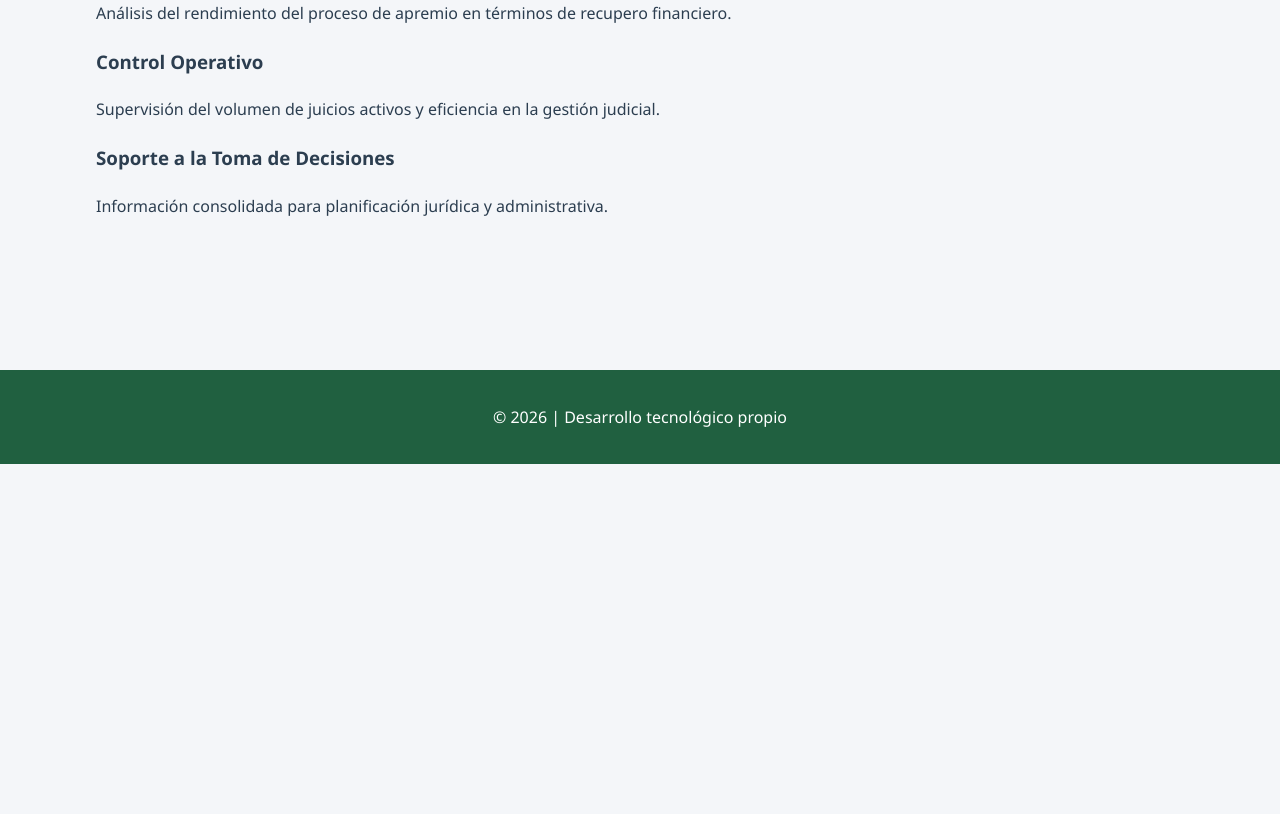
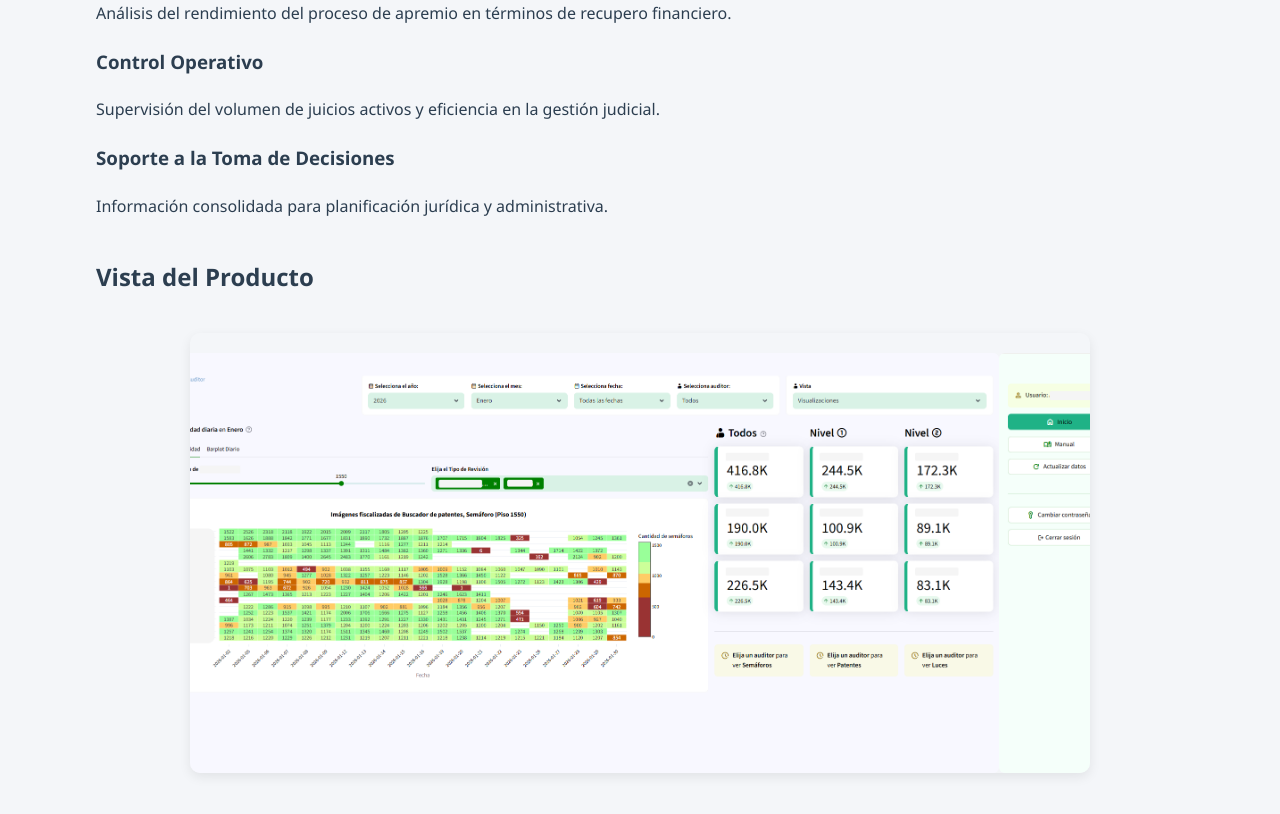
Before and after one commit to LucasVCorrea/lucasvcorrea.github.io, a Jekyll site: the page built from docs/herramientas/tai.md, in a window 1280 px wide and 900 px high, scrolled down 1866 px. Shown: the top 814 px of the window. Built offline with Jekyll 4.4.1, drawn with Linux system fonts in a browser that asks for light colours; before the commit the page ends 2330 px from its top, so only the background shows below that.

Commit message:
Update tai.md

```diff
--- a/docs/herramientas/tai.md
+++ b/docs/herramientas/tai.md
@@ -103,3 +103,52 @@ El sistema integra métricas operativas, estadísticas comparativas y consultas
 <p>Información consolidada para planificación jurídica y administrativa.</p>
 
 </div>
+
+## Vista del Producto
+
+<div class="carousel">
+  <div class="slides">
+    <img src="{{ '/assets/img/Dashindex.png' | relative_url }}" alt="Dashboard principal">
+    <img src="{{ '/assets/img/Heatmap auditores.png' | relative_url }}" alt="Heatmap de Fiscalizadores">
+    <img src="{{ '/assets/img/Perfil Auditor.png' | relative_url }}" alt="Perfil fiscalizador">
+    <img src="{{ '/assets/img/Info Camaras.png' | relative_url }}" alt="Información de Camaras">
+  </div>
+</div>
+
+<!-- LIGHTBOX -->
+<div id="lightbox" class="lightbox">
+  <span class="close">&times;</span>
+  <img class="lightbox-img">
+</div>
+
+<script>
+document.addEventListener("DOMContentLoaded", function() {
+
+  const images = document.querySelectorAll(".slides img");
+  const lightbox = document.getElementById("lightbox");
+  const lightboxImg = document.querySelector(".lightbox-img");
+  const closeBtn = document.querySelector(".close");
+
+  images.forEach(img => {
+    img.addEventListener("click", () => {
+      lightbox.style.display = "flex";
+      lightboxImg.src = img.src;
+    });
+  });
+
+  function closeLightbox() {
+    lightbox.style.display = "none";
+  }
+
+  closeBtn.addEventListener("click", closeLightbox);
+
+  lightbox.addEventListener("click", (e) => {
+    if (e.target !== lightboxImg) {
+      closeLightbox();
+    }
+  });
+
+  document.addEventListener("keydown", (e) => {
+    if (e.key === "Escape") {
+      closeLightbox();
+    }
```
